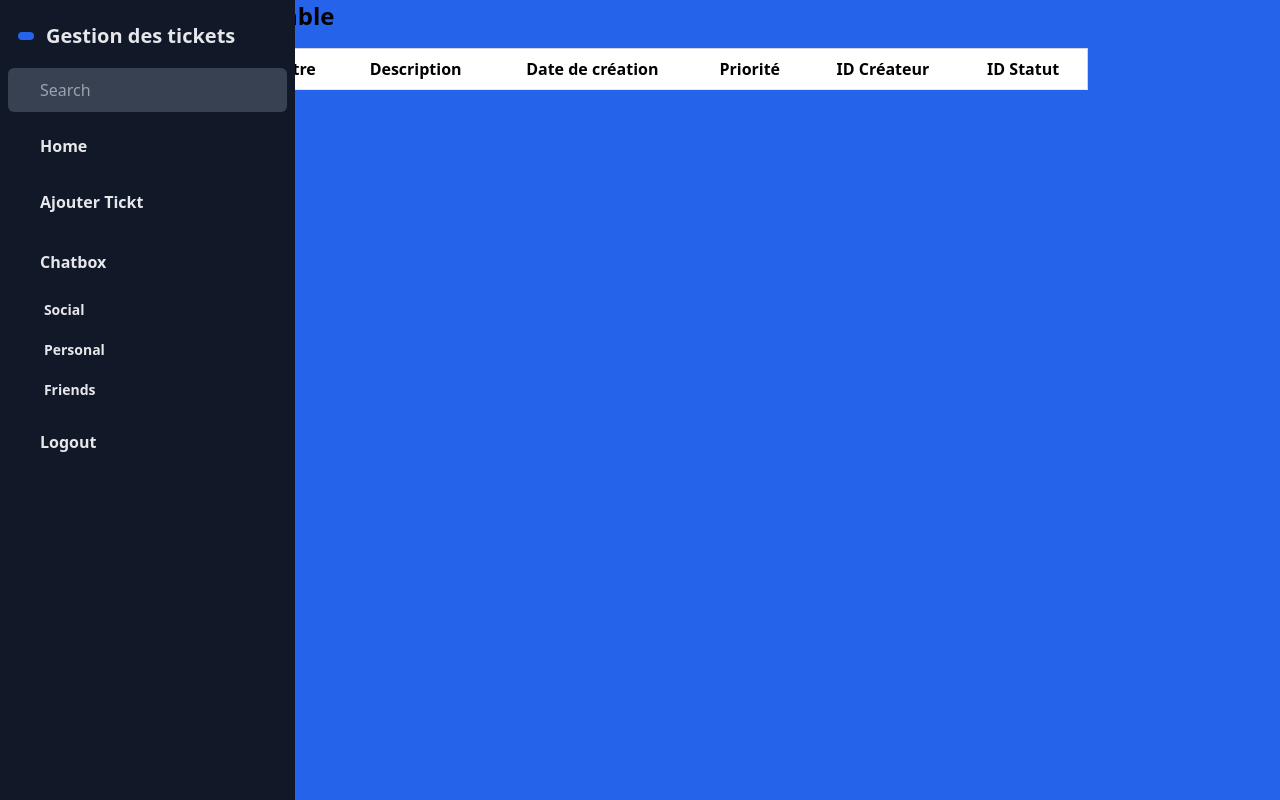
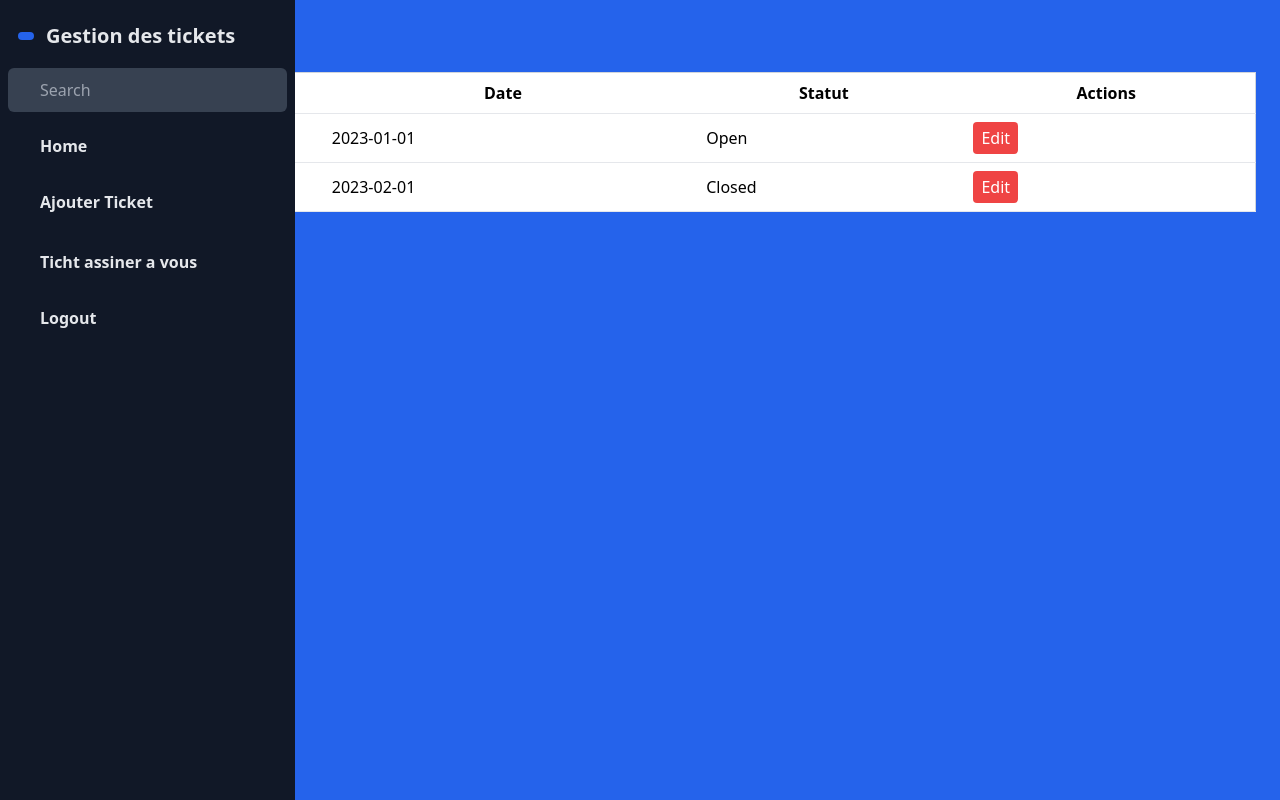
Before and after one commit to Youcode-Classe-E-2023-2024/WALID_SAIFI_tickets_manager, a PHP site: page /page_princepalle.php in a window 1280 px wide. Run offline with PHP 8.4, Linux system fonts and the light colour scheme; lists and menus that the app fills with data are empty.

Commit message:
Update page_princepalle.php

```diff
--- a/Vieux/page_princepalle.php
+++ b/Vieux/page_princepalle.php
@@ -43,36 +43,24 @@
         <i class="bi bi-house-door-fill"></i>
         <span class="text-[15px] ml-4 text-gray-200 font-bold">Home</span>
       </div>
-      <div class="p-2.5 mt-3 flex items-center rounded-md px-4 duration-300 cursor-pointer hover:bg-blue-600 text-white">
+      <a href="ajouter_tichets.php" class="p-2.5 mt-3 flex items-center rounded-md px-4 duration-300 cursor-pointer hover:bg-blue-600 text-white">
     <i class="bi bi-bookmark-fill"></i>
-        <span class="text-[15px] ml-4 text-gray-200 font-bold">Ajouter Tickt</span>
-      </div>
+    <span class="text-[15px] ml-4 text-gray-200 font-bold">Ajouter Ticket</span>
+        </a>
+
       <div class="my-4 bg-gray-600 h-[1px]"></div>
       <div
         class="p-2.5 mt-3 flex items-center rounded-md px-4 duration-300 cursor-pointer hover:bg-blue-600 text-white"
         onclick="dropdown()"
       >
         <i class="bi bi-chat-left-text-fill"></i>
-        <div class="flex justify-between w-full items-center">
-          <span class="text-[15px] ml-4 text-gray-200 font-bold">Chatbox</span>
+        <a href="tikt_trater.php" class="flex justify-between w-full items-center">
+    <span class="text-[15px] ml-4 text-gray-200 font-bold">Ticht assiner a vous</span>
     <span class="text-sm rotate-180" id="arrow">
         <i class="bi bi-chevron-down"></i>
     </span>
-        </div>
-      </div>
-      <div
-        class="text-left text-sm mt-2 w-4/5 mx-auto text-gray-200 font-bold"
-        id="submenu"
-      >
-        <h1 class="cursor-pointer p-2 hover:bg-blue-600 rounded-md mt-1">
-          Social
-        </h1>
-        <h1 class="cursor-pointer p-2 hover:bg-blue-600 rounded-md mt-1">
-          Personal
-        </h1>
-        <h1 class="cursor-pointer p-2 hover:bg-blue-600 rounded-md mt-1">
-          Friends
-        </h1>
+</a>
+
       </div>
       <div
         class="p-2.5 mt-3 flex items-center rounded-md px-4 duration-300 cursor-pointer hover:bg-blue-600 text-white"
@@ -83,23 +71,36 @@
     </div>
 
 
-    <div class="max-w-4xl mx-auto">
-        <h1 class="text-2xl font-bold mb-4">Ticket Table</h1>
-
-        <table class="min-w-full bg-white border border-gray-300">
+    <div class="main-content ml-[300px] p-6">
+      <h2 class="text-2xl font-bold text-white mb-4">Liste des tickets</h2>
+  <table class="w-full bg-white border border-gray-300">
     <thead>
       <tr>
-                    <th class="py-2 px-4 border-b">ID</th>
         <th class="py-2 px-4 border-b">Titre</th>
-                    <th class="py-2 px-4 border-b">Description</th>
-                    <th class="py-2 px-4 border-b">Date de création</th>
-                    <th class="py-2 px-4 border-b">Priorité</th>
-                    <th class="py-2 px-4 border-b">ID Créateur</th>
-                    <th class="py-2 px-4 border-b">ID Statut</th>
+        <th class="py-2 px-4 border-b">Date</th>
+        <th class="py-2 px-4 border-b">Statut</th>
+        <th class="py-2 px-4 border-b">Actions</th>
       </tr>
     </thead>
     <tbody>
-                <!-- Les données de votre table seront ajoutées ici dynamiquement -->
+      <!-- Replace the following rows with your actual ticket data -->
+      <tr>
+        <td class="py-2 px-4 border-b">Ticket 1</td>
+        <td class="py-2 px-4 border-b">2023-01-01</td>
+        <td class="py-2 px-4 border-b">Open</td>
+        <td class="py-2 px-4 border-b">
+          <button class="bg-red-500 text-white px-2 py-1 rounded">Edit</button>
+        </td>
+      </tr>
+      <tr>
+        <td class="py-2 px-4 border-b">Ticket 2</td>
+        <td class="py-2 px-4 border-b">2023-02-01</td>
+        <td class="py-2 px-4 border-b">Closed</td>
+        <td class="py-2 px-4 border-b">
+          <button class="bg-red-500 text-white px-2 py-1 rounded">Edit</button>
+        </td>
+      </tr>
+      <!-- End of ticket rows -->
     </tbody>
   </table>
 </div>
@@ -107,24 +108,7 @@
 
 
 
-    <script type="text/javascript">
-      	$(document).ready(function() {
 
-var table = $('#example').DataTable({
-    responsive: true
-  })
-  .columns.adjust()
-  .responsive.recalc();
-});
-      function dropdown() {
-        document.querySelector("#submenu").classList.toggle("hidden");
-        document.querySelector("#arrow").classList.toggle("rotate-0");
-      }
-      dropdown();
 
-      function openSidebar() {
-        document.querySelector(".sidebar").classList.toggle("hidden");
-      }
-    </script>
   </body>
 </html>
```
Lines whose indentation alone changed are shown as unchanged.
